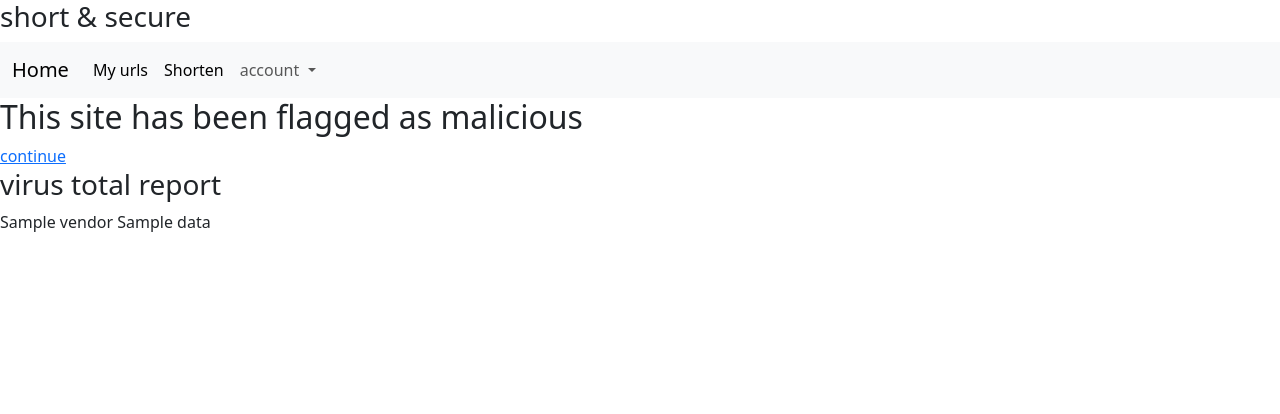
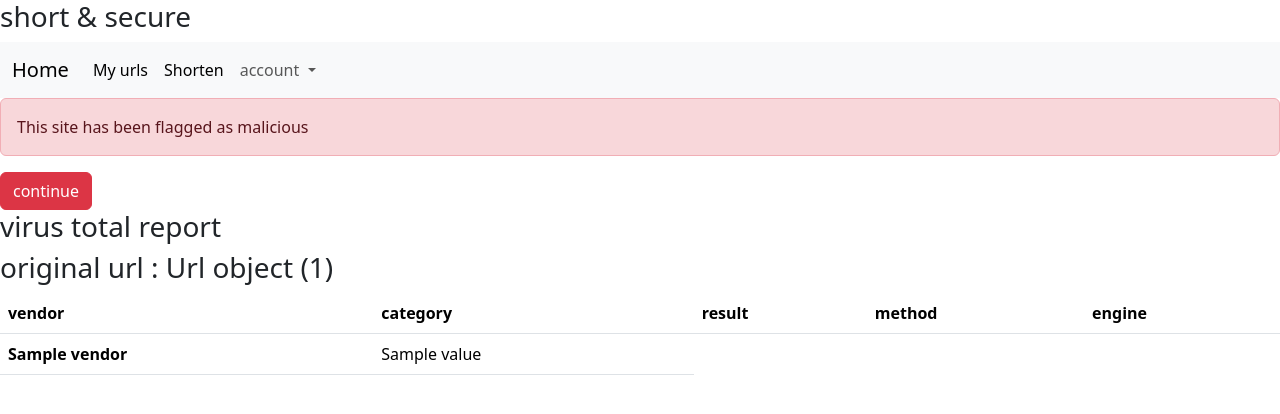
Before and after one commit to abdelwahabram/ShortSecure, a Django app: template ss/templates/ss/security.html in a window 1280 px wide. Shown: the top 414 px of the page. Run offline with Django 4.2, Linux system fonts and the light colour scheme; tables that the repository leaves empty hold one stand-in row (values such as "Sample post"); the template is opened without the code that fills it: values that come from a table or form of the project are taken from there, most other values are stand-ins (such as "Sample title", 1, 10 or a date in 2020).

Commit message:
updated design

```diff
--- a/ss/templates/ss/home.html
+++ b/ss/templates/ss/home.html
@@ -1,6 +1,6 @@
 {% extends "ss/layout.html" %}
 {% block body %}
-<div class="card" style="">
+<div class="card">
     <div class="card-body">
         <h5 class="card-title">Why to use short and secure??</h5>
         <h6 class="card-subtitle mb-2 text-muted">CMU article</h6>
--- a/ss/templates/ss/security.html
+++ b/ss/templates/ss/security.html
@@ -1,19 +1,43 @@
 {% extends "ss/layout.html" %}
 {% block body %}
 {% if secure %}
-    <h2>This site is Fine</h2>
-    <a href="{{url}}">continue</a>
+    <h2 class="bg-success"></h2>
+    <div class="alert alert-info" role="alert">
+        This site is Fine
+    </div>
+    <a href="{{url}}" class="btn btn-primary">continue</a>
 {% else %}
-    <h2>This site has been flagged as malicious</h2>
+    <div class="alert alert-danger" role="alert">
+        This site has been flagged as malicious
+    </div>
     {% if shorten %}
-    <a href="{% url 'shorten' %}">shorten another url</a>
+    <a href="{% url 'shorten' %}" class="btn btn-primary">shorten another url</a>
     {% else %}
-    <a href="{{url}}">continue</a>
+    <a href="{{url}}" class="btn btn-danger">continue</a>
     {% endif %}
 {% endif %}
 <h3>virus total report</h3>
-{% for vendor, data in vendors.items %}
-{{vendor}}
-{{data}}
-{% endfor %}
+<h3>original url : {{url}}</h3>
+<table class="table">
+    <thead>
+        <tr>
+            <th scope="col">vendor</th>
+            <th scope="col">category</th>
+            <th scope="col">result</th>
+            <th scope="col">method</th>
+            <th scope="col">engine</th>
+        </tr>
+    </thead>
+    <tbody>
+        {% for vendor, data in vendors.items %}
+        <tr>
+            <th scope="row">{{vendor}}</th>
+            {% for value in data.values %}
+            <td>{{value}}</td>
+            {% endfor %}
+        </tr>
+        {% endfor %}
+    </tbody>
+</table>
+
 {% endblock %}
--- a/ss/templates/ss/url.html
+++ b/ss/templates/ss/url.html
@@ -1,5 +1,5 @@
 {% extends "ss/layout.html" %}
 {% block body %}
 <h1>url: <a href="{{url}}">visit</a></h1>
-<h2>short: <a href="{% url 'redirect' short %}">{{ request.META.HTTP_HOST }}/{{short}}</a> </h2>
+<h2>short url: <a href="{% url 'redirect' short %}">{{ request.META.HTTP_HOST }}/{{short}}</a> </h2>
 {% endblock %}
```
